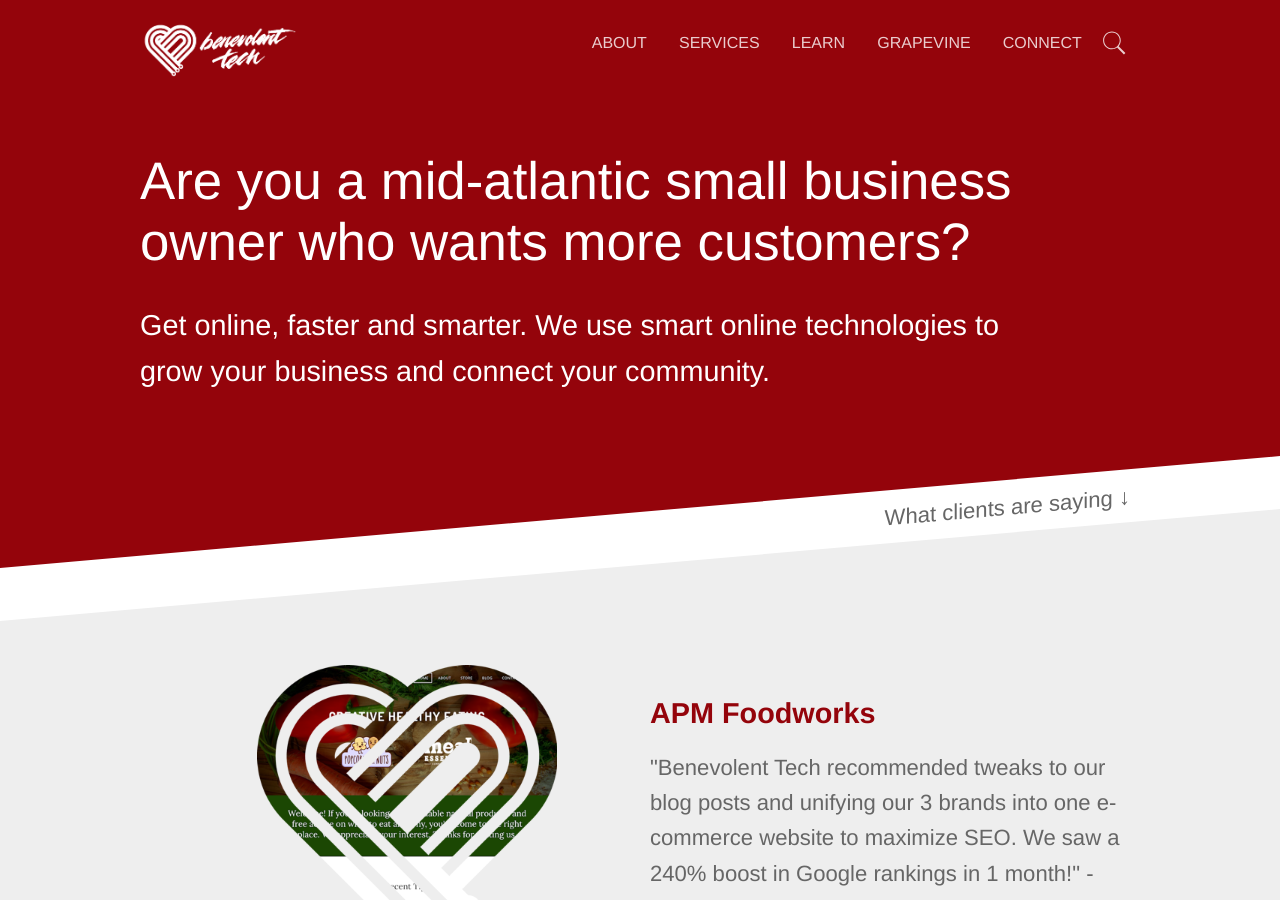
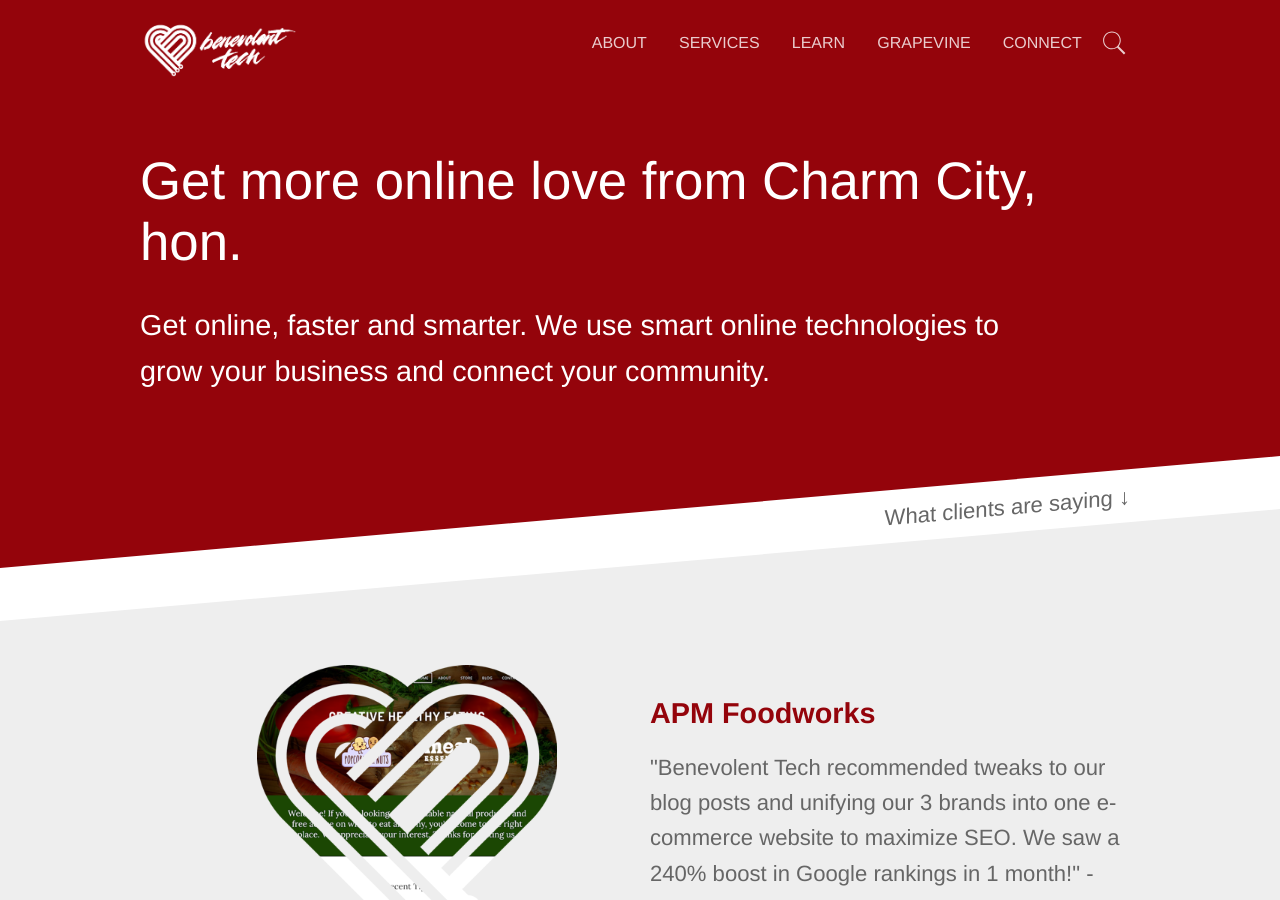
Before and after one commit to benevolenttech/btek.cc, a Jekyll site: the page built from index.html, in a window 1280 px wide and 900 px high. Built offline with Jekyll 4.4.1, drawn with Linux system fonts in a browser that asks for light colours.

Commit message:
Updated 'index.html' via CloudCannon

```diff
--- a/index.html
+++ b/index.html
@@ -1,14 +1,17 @@
 ---
 title: Benevolent Tech
-heading: 'DC Based SEO, Online Marketing and Website Development'
-description: 'Are you a mid-atlantic small business owner who wants more customers? Get online, faster and smarter. We use smart online technologies to grow your business and connect your community.'
+heading: DC Based Online Marketing and Software Development
+description: >-
+  Are you a Baltimore business owner who wants more customers? Get online,
+  faster and smarter. We use smart online technologies to grow your business and
+  connect your community.
 image: /images/benevolent_tech_dc_seo.png
 ---
 
 <section class="hero diagonal">
   <div class="container">
     <h1 style="display:none;">{{ page.heading }}</h1>
-    <h2 class="editable">Are you a mid-atlantic small business owner who wants more customers?</h2>
+    <h2 class="editable">Get more online love from Charm City, hon.</h2>
     <p class="subtext editable">Get online, faster and smarter. We use smart online technologies to grow your business and connect your community.</p>
     <!--<p style="margin-bottom:-30px;">What clients are saying &#8595;</p>-->
     <!--<p><a class="button alt" href="{{ site.baseurl }}/contact/">See Pricing<p></p>-->
```
